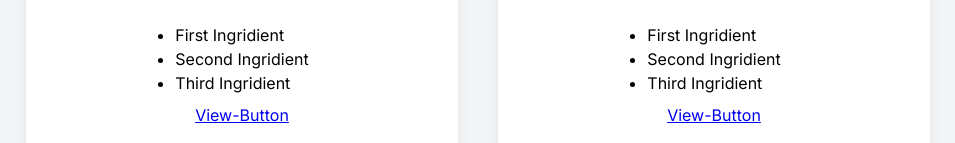
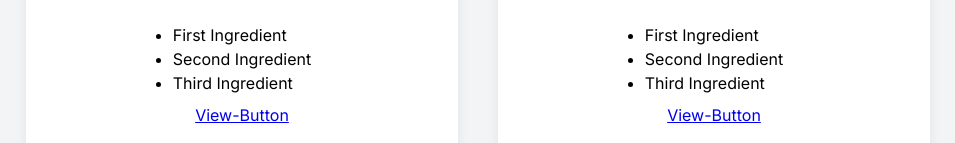
Before and after one commit to Twobrew/brewster_james_art130_ex04, a plain HTML site: page index.html in a window 1280 px wide. Shown: the part 511-654 px from the top of the page, without its empty margins (162-1117 px from the left). Drawn offline with Linux system fonts and the light colour scheme.

Commit message:
html update

```diff
--- a/index.html
+++ b/index.html
@@ -15,9 +15,9 @@
             <img src="https://images.unsplash.com/photo-1551276928-735cffcdcbc8" alt="description of recipe photo">
         </div>
         <ul class="ingredient-list">
-            <li>First Ingridient</li>
-            <li>Second Ingridient</li>
-            <li>Third Ingridient</li>
+            <li>First Ingredient</li>
+            <li>Second Ingredient</li>
+            <li>Third Ingredient</li>
             </ul>
             <a href="#" class="View-Button">View-Button</a>
     </article>
@@ -27,9 +27,9 @@
             <img src="https://images.unsplash.com/photo-1551276928-735cffcdcbc8" alt="description of recipe photo">
         </div>
         <ul class="ingredient-list">
-            <li>First Ingridient</li>
-            <li>Second Ingridient</li>
-            <li>Third Ingridient</li>
+            <li>First Ingredient</li>
+            <li>Second Ingredient</li>
+            <li>Third Ingredient</li>
             </ul>
             <a href="#" class="View-Button">View-Button</a>
             </article>
```
